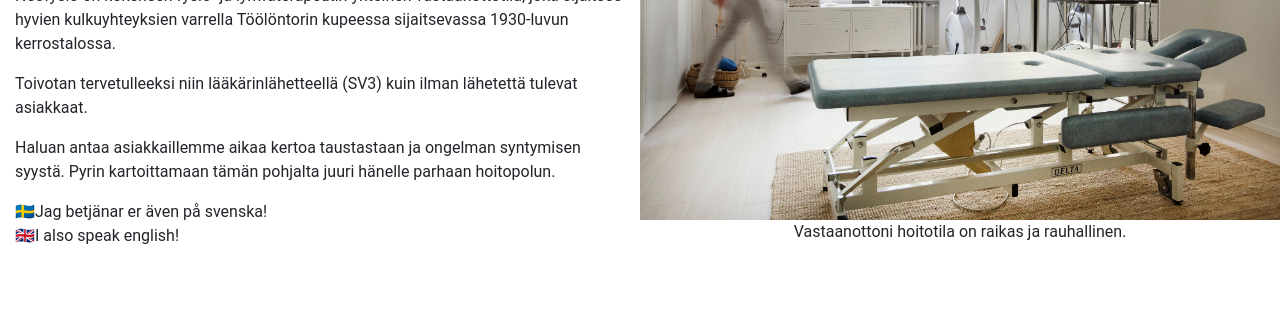
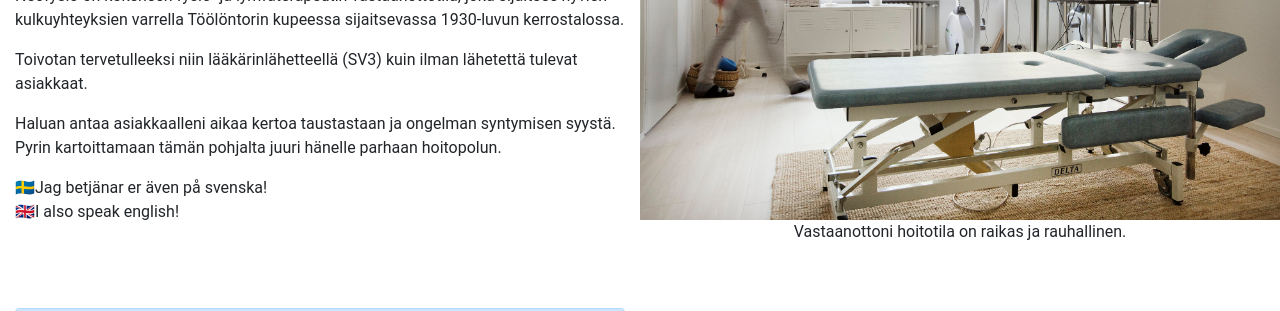
Before and after one commit to lukewarmdotted/lukewarmdotted.github.io, a plain HTML site: page index.html in a window 1280 px wide. Shown: the part 266-577 px from the top of the page. Drawn offline with nearby package versions, Linux system fonts and the light colour scheme.

Commit message:
Update index.html
Fix plural to singular on 2 places

```diff
--- a/index.html
+++ b/index.html
@@ -63,7 +63,7 @@
       <div class="col-sm-12 col-lg-6 pt-3">
         <img src="./assets/logo/neofysio_logo.jpeg" class="w-50 pb-3 d-block mx-auto" alt="neofysio logo">
         <p>
-          Neofysio on kokeneen fysio- ja lymfaterapeutin yhteinen vastaanottotila, joka sijaitsee hyvien
+          Neofysio on kokeneen fysio- ja lymfaterapeutin vastaanottotila, joka sijaitsee hyvien
           kulkuyhteyksien varrella
           Töölöntorin kupeessa sijaitsevassa 1930-luvun kerrostalossa.
         </p>
@@ -71,7 +71,7 @@
           Toivotan tervetulleeksi niin lääkärinlähetteellä (SV3) kuin ilman lähetettä tulevat asiakkaat.
         </p>
         <p>
-          Haluan antaa asiakkaillemme aikaa kertoa taustastaan ja ongelman syntymisen syystä. Pyrin kartoittamaan
+          Haluan antaa asiakkaalleni aikaa kertoa taustastaan ja ongelman syntymisen syystä. Pyrin kartoittamaan
           tämän pohjalta juuri hänelle parhaan hoitopolun.
         </p>
         <p>
```
